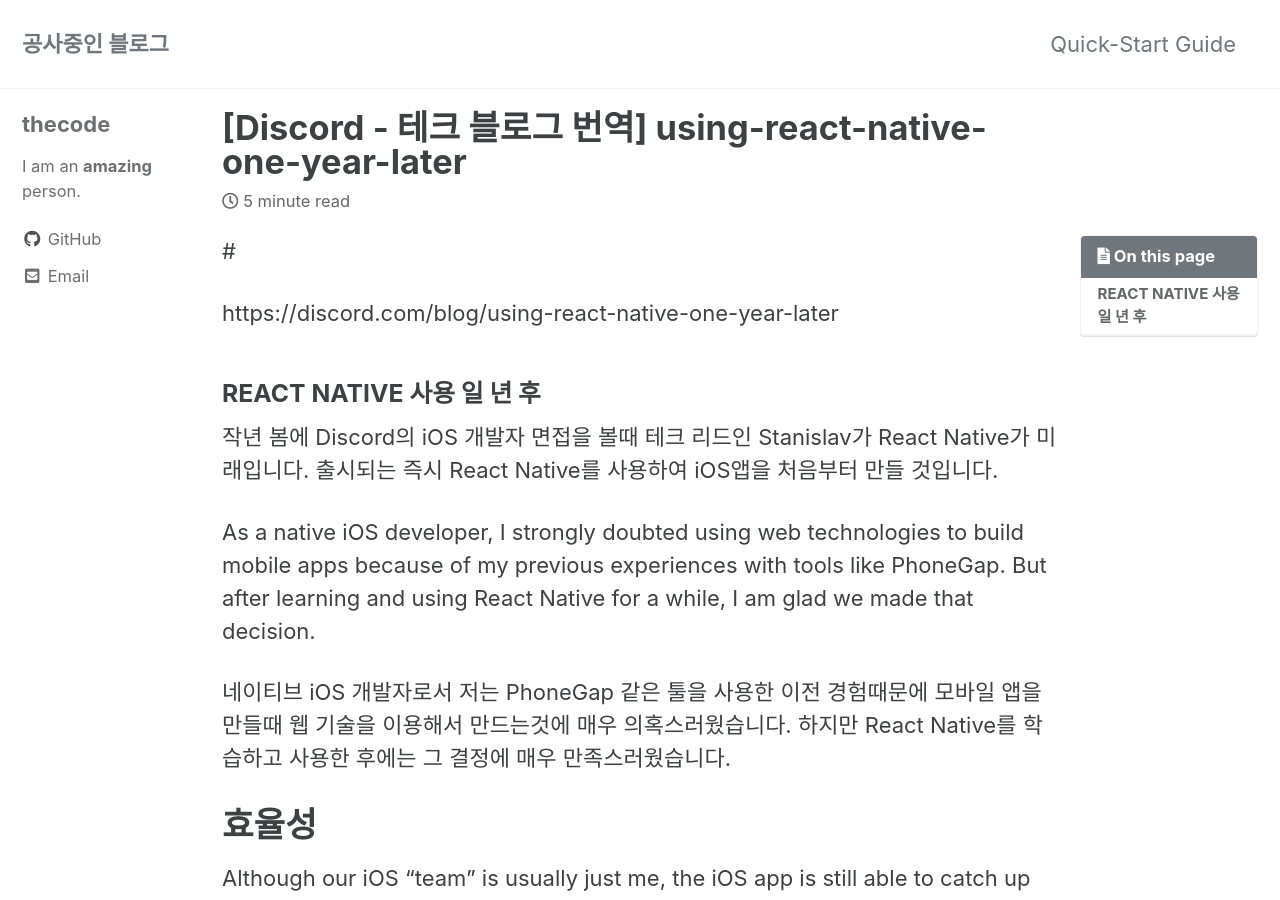
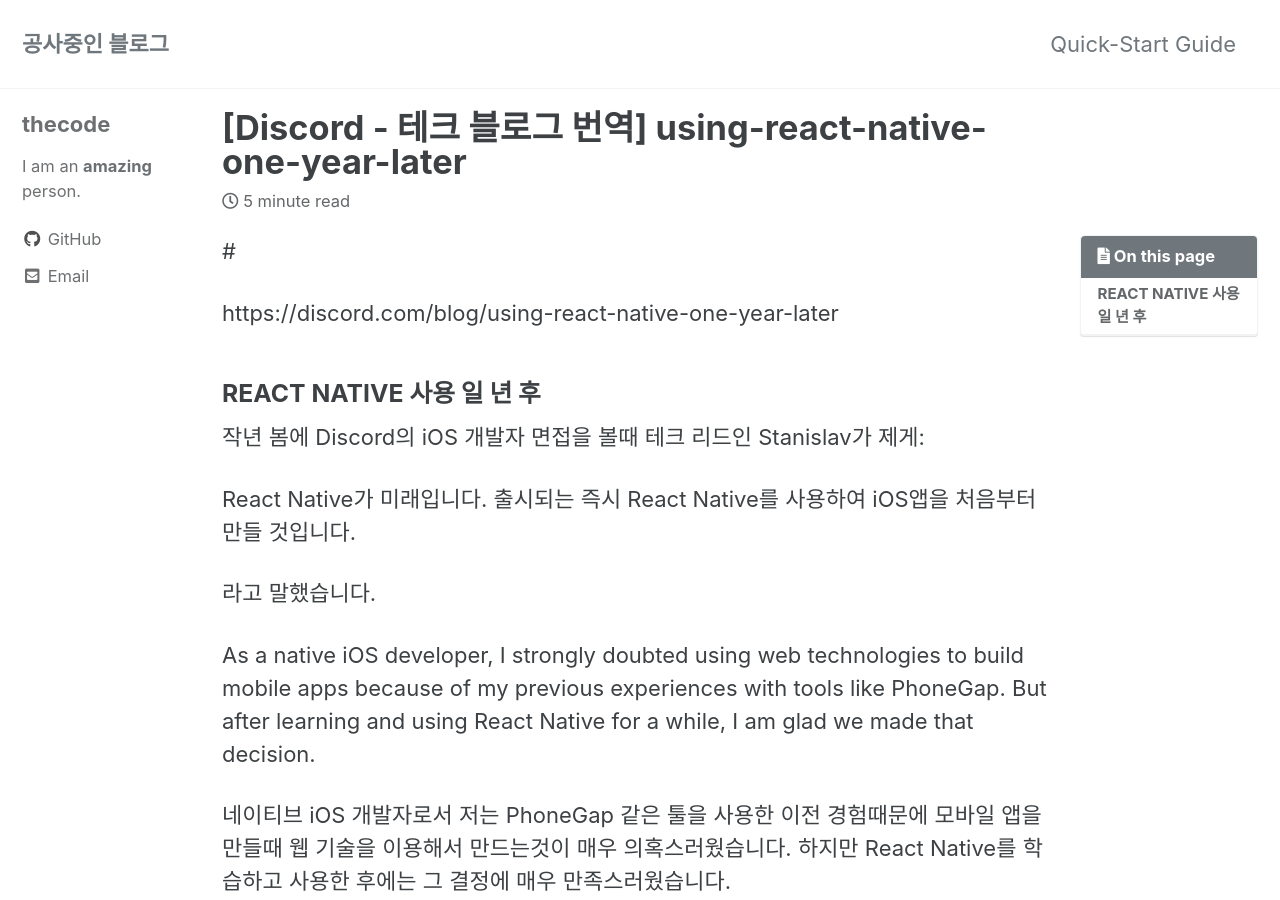
Before and after one commit to thecode00/thecode00.github.io, a Jekyll site: the page built from _posts/TechBlog/Discord/2024-04-27-using-react-native-one-year-later.md, in a window 1280 px wide and 900 px high. Built offline with Jekyll 4.4.1, drawn with Linux system fonts in a browser that asks for light colours; cached includes are drawn as plain includes; some web fonts are replaced.

Commit message:
Translate third draft

```diff
--- a/_posts/TechBlog/Discord/2024-04-27-using-react-native-one-year-later.md
+++ b/_posts/TechBlog/Discord/2024-04-27-using-react-native-one-year-later.md
@@ -14,11 +14,15 @@
 
 ### REACT NATIVE 사용 일 년 후
 
-작년 봄에 Discord의 iOS 개발자 면접을 볼때 테크 리드인 Stanislav가 React Native가 미래입니다. 출시되는 즉시 React Native를 사용하여 iOS앱을 처음부터 만들 것입니다.
+작년 봄에 Discord의 iOS 개발자 면접을 볼때 테크 리드인 Stanislav가 제게:
+
+React Native가 미래입니다. 출시되는 즉시 React Native를 사용하여 iOS앱을 처음부터 만들 것입니다.
+
+라고 말했습니다.
 
 As a native iOS developer, I strongly doubted using web technologies to build mobile apps because of my previous experiences with tools like PhoneGap. But after learning and using React Native for a while, I am glad we made that decision.
 
-네이티브 iOS 개발자로서 저는 PhoneGap 같은 툴을 사용한 이전 경험때문에 모바일 앱을 만들때 웹 기술을 이용해서 만드는것에 매우 의혹스러웠습니다. 하지만 React Native를 학습하고 사용한 후에는 그 결정에 매우 만족스러웠습니다.
+네이티브 iOS 개발자로서 저는 PhoneGap 같은 툴을 사용한 이전 경험때문에 모바일 앱을 만들때 웹 기술을 이용해서 만드는것이 매우 의혹스러웠습니다. 하지만 React Native를 학습하고 사용한 후에는 그 결정에 매우 만족스러웠습니다.
 
 # 효율성
 
```
